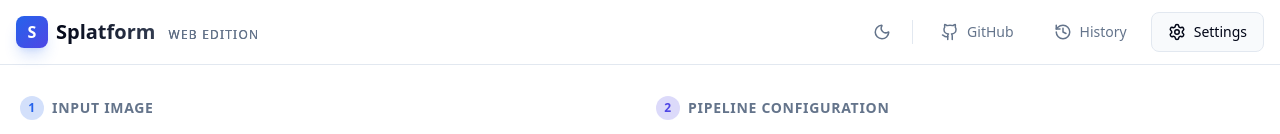
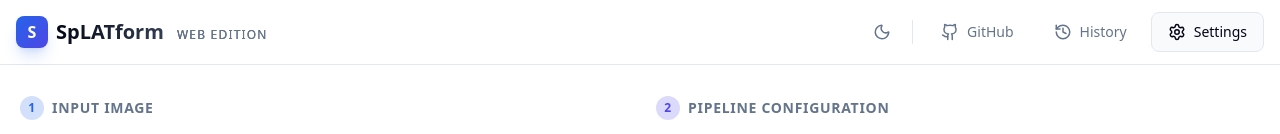
Before and after one commit to gbif-norway/splatform, a React (Vite) app: page / in a window 1280 px wide. Shown: the top 134 px of the page. Built offline with nearby package versions, Linux system fonts and the light colour scheme; no server answers.

Commit message:
rename to SpLATform

```diff
--- a/index.html
+++ b/index.html
@@ -1,5 +1,6 @@
 <!doctype html>
 <html lang="en">
+
 <head>
   <meta charset="UTF-8" />
   <link rel="icon" type="image/svg+xml" href="/vite.svg" />
@@ -7,17 +8,19 @@
   <meta name="theme-color" content="#020617" media="(prefers-color-scheme: dark)" />
   <meta name="theme-color" content="#ffffff" media="(prefers-color-scheme: light)" />
   <script>
-      (function() {
+    (function () {
       const theme = localStorage.getItem('theme');
       if (theme === 'light') {
         document.documentElement.setAttribute('data-theme', 'light');
       }
     })();
   </script>
-    <title>Splatform</title>
+  <title>SpLATform</title>
 </head>
+
 <body>
   <div id="root"></div>
   <script type="module" src="/src/main.tsx"></script>
 </body>
+
 </html>
--- a/src/App.tsx
+++ b/src/App.tsx
@@ -162,7 +162,7 @@ function App() {
               S
             </div>
             <h1 className="text-xl font-bold bg-clip-text text-transparent bg-gradient-to-r from-foreground to-foreground-muted">
-              Splatform <span className="text-xs font-normal text-foreground-muted ml-2 tracking-widest uppercase">Web Edition</span>
+              SpLATform <span className="text-xs font-normal text-foreground-muted ml-2 tracking-widest uppercase">Web Edition</span>
             </h1>
           </div>
 
```
Also changed, not shown: 1 other file (tests, documents, lock files or other folders). Lines whose indentation alone changed are shown as unchanged.
